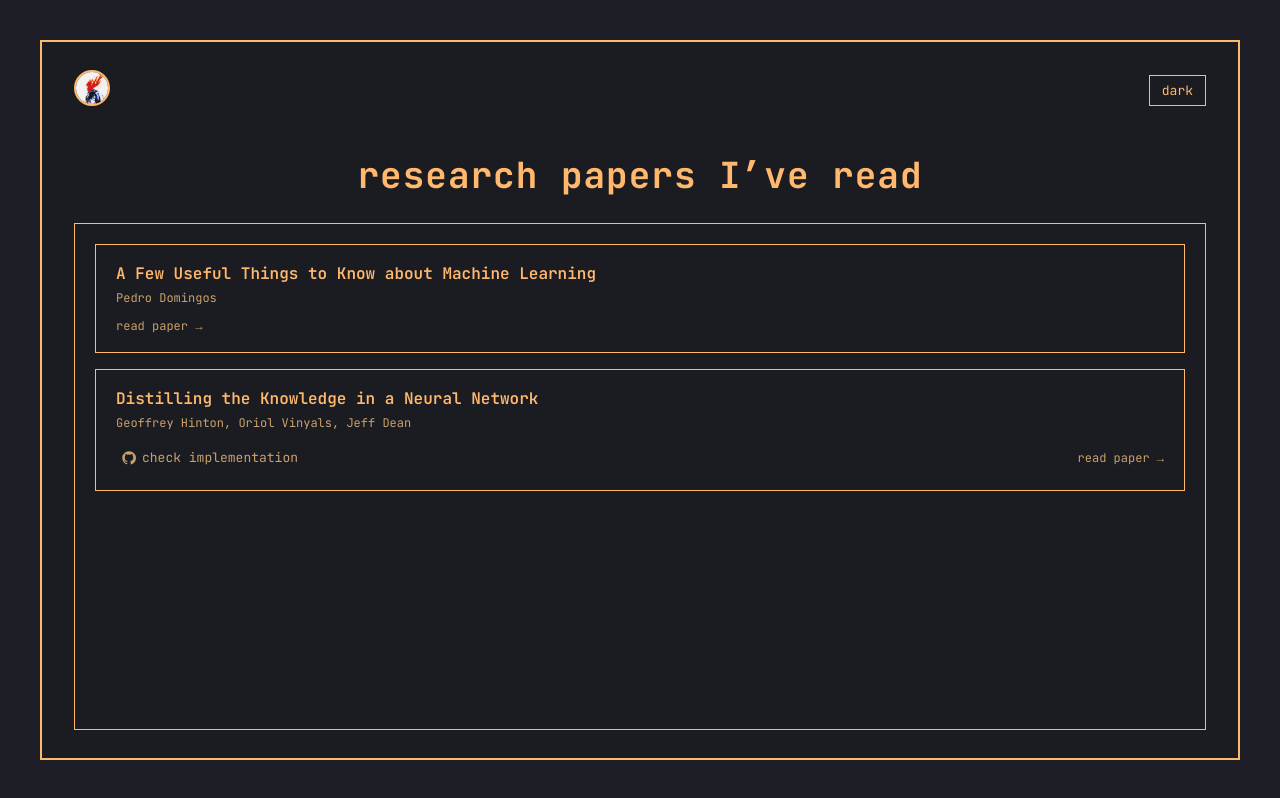
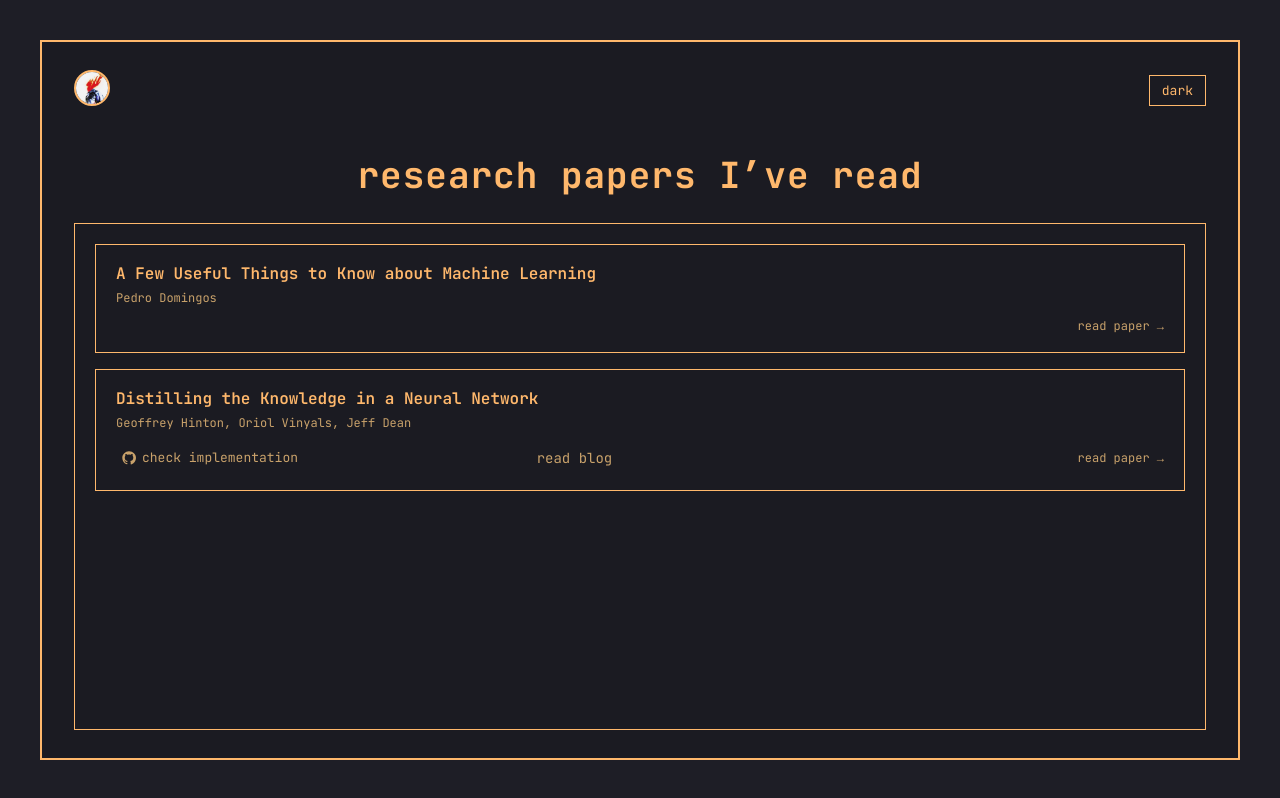
Before and after one commit to Mog9/mog9.github.io, a plain HTML site: page papers/paper.html in a window 1280 px wide. Drawn offline with Linux system fonts and the light colour scheme.

Commit message:
paper fin

```diff
--- a/papers/paper.html
+++ b/papers/paper.html
@@ -134,6 +134,10 @@
     margin-top: 12px;
     }
 
+    .paper-left {
+    display: flex;
+  }
+
     .paper-repo {
     display: flex;
     padding: 6px;
@@ -159,6 +163,7 @@
     }
 
     .paper-read {
+    margin-left: auto;
     font-size: 12px;
     color: var(--muted);
     text-decoration: none;
@@ -168,6 +173,18 @@
     text-decoration: underline;
     color: var(--text);
     }
+
+    .paper-blog {
+    font-size: 14px;
+    color: var(--muted);
+    text-decoration: none;
+    margin: 0 auto;
+  }
+
+  .paper-blog:hover {
+    text-decoration: underline;
+    color: var(--text);
+  }
 
 
     /* ANIMATIONS */
@@ -224,10 +241,16 @@
     research papers I’ve read
   </div>
 
+
+
+
+
+
   <!-- PAPER LIST -->
   <div class="paper-list reveal" style="animation-delay: 0.3s;">
 
     <!-- PAPER CARD -->
+    <!-- block 1 -->
     <div class="paper-card">
 
     <div class="paper-title">
@@ -250,6 +273,12 @@
     </div>
 
 
+
+
+
+
+
+  <!-- block 2 -->
     <div class="paper-card">
 
     <div class="paper-title">
@@ -270,6 +299,11 @@
         check implementation
         </a>
 
+        <a href="/blogs/distilling.html"
+        class="paper-blog">
+        read blog
+      </a>
+
         <a href="https://arxiv.org/pdf/1503.02531"
         target="_blank"
         class="paper-read">
@@ -277,6 +311,11 @@
         </a>
     </div>
 
+
+
+
+
+  <!-- block 3 -->
     <!-- <div class="paper-card">
 
     <div class="paper-title">
@@ -296,6 +335,11 @@
         </svg>
         check implementation
         </a>
+
+        <a href="/blogs/distilling.html"
+        class="paper-blog">
+        read blog
+      </a>
 
         <a href="https://arxiv.org/pdf/1503.02531"
         target="_blank"
```
